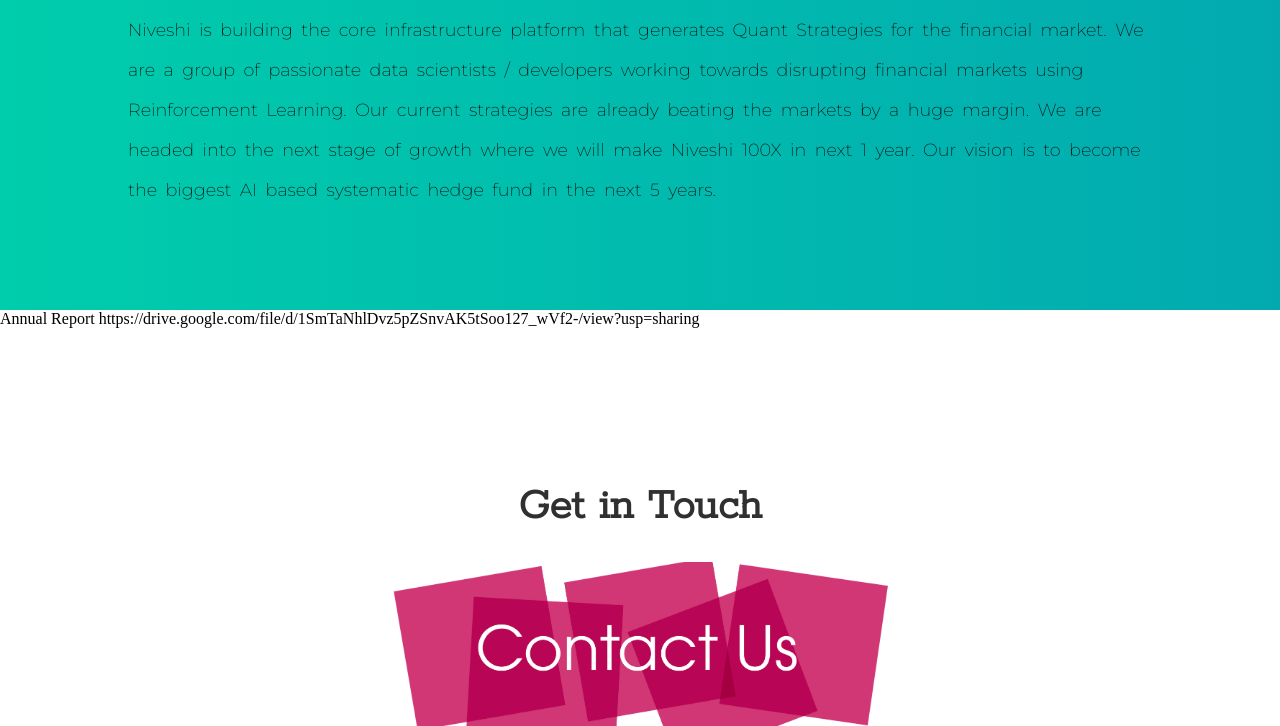
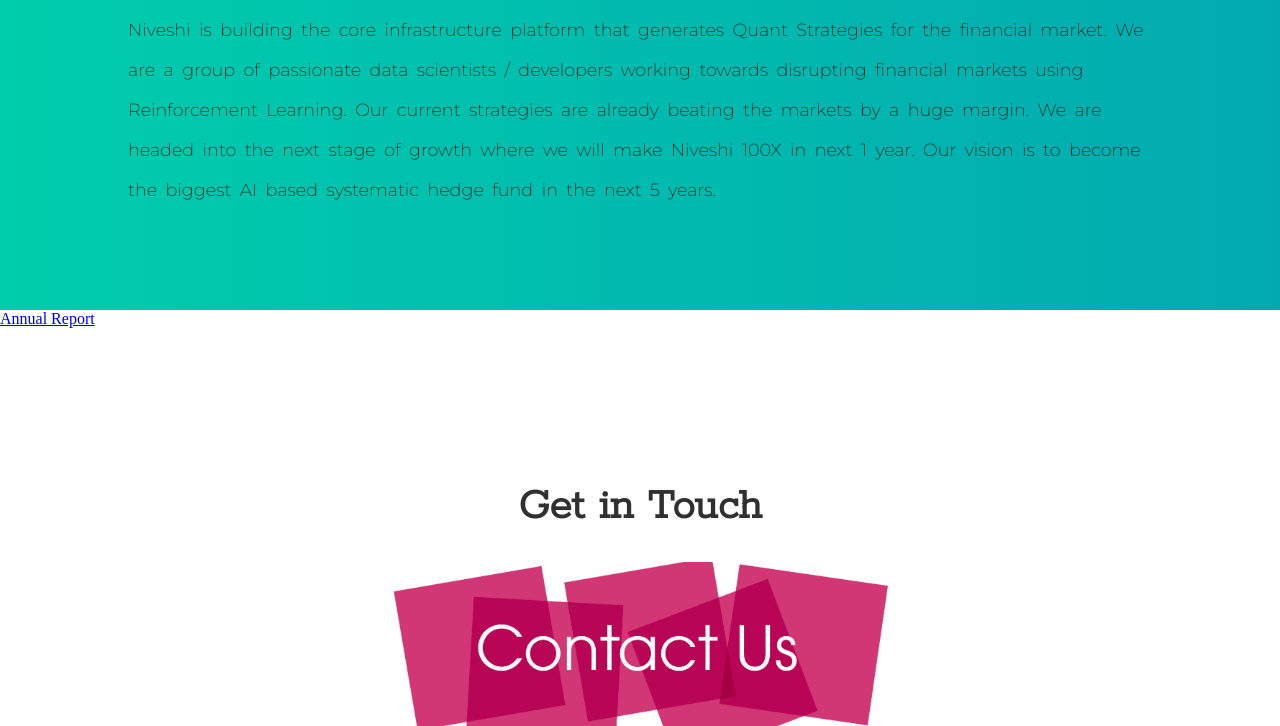
Before and after one commit to Niveshi/niveshi_website, a plain HTML site: page index.html in a window 1280 px wide. Shown: the part 958-1684 px from the top of the page. Drawn offline with Linux system fonts and the light colour scheme.

Commit message:
Update index.html

```diff
--- a/index.html
+++ b/index.html
@@ -51,8 +51,9 @@
         <a id="contact-us-btn" href="https://in.linkedin.com/pub/deepender-singla/29/863/76b"><img src="./asset/images/career.png" alt=""></a>
     </div> -->
 
-    Annual Report https://drive.google.com/file/d/1SmTaNhlDvz5pZSnvAK5tSoo127_wVf2-/view?usp=sharing
-
+    <div>
+        <a href="https://drive.google.com/file/d/1SmTaNhlDvz5pZSnvAK5tSoo127_wVf2-/view?usp=sharing">Annual Report</a>
+    </div>
     <div id="contact-us-1">
         <div id="contact-us-inner">
         <h1 id="get-in-touch-title">Get in Touch</h1>
```
